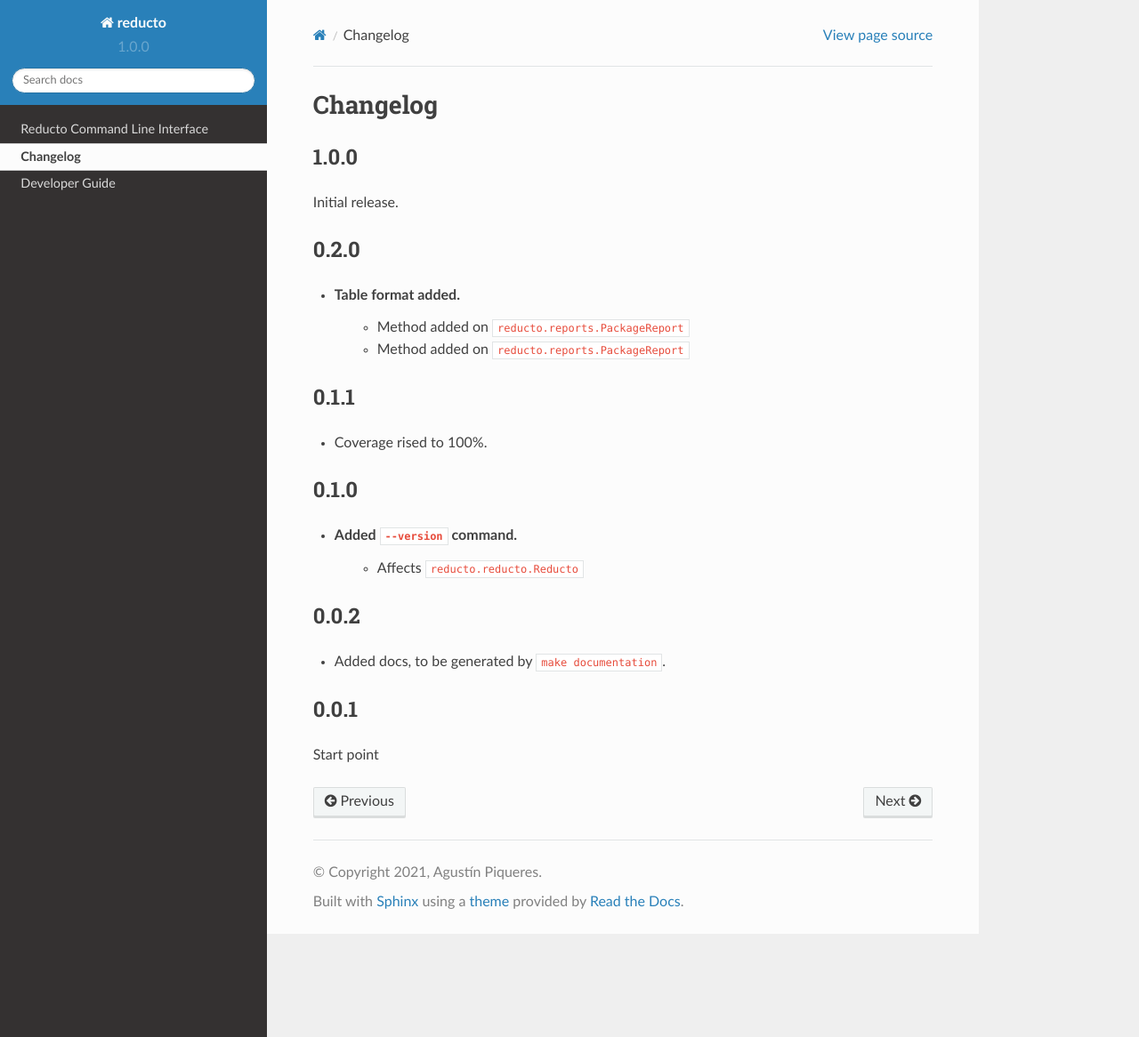
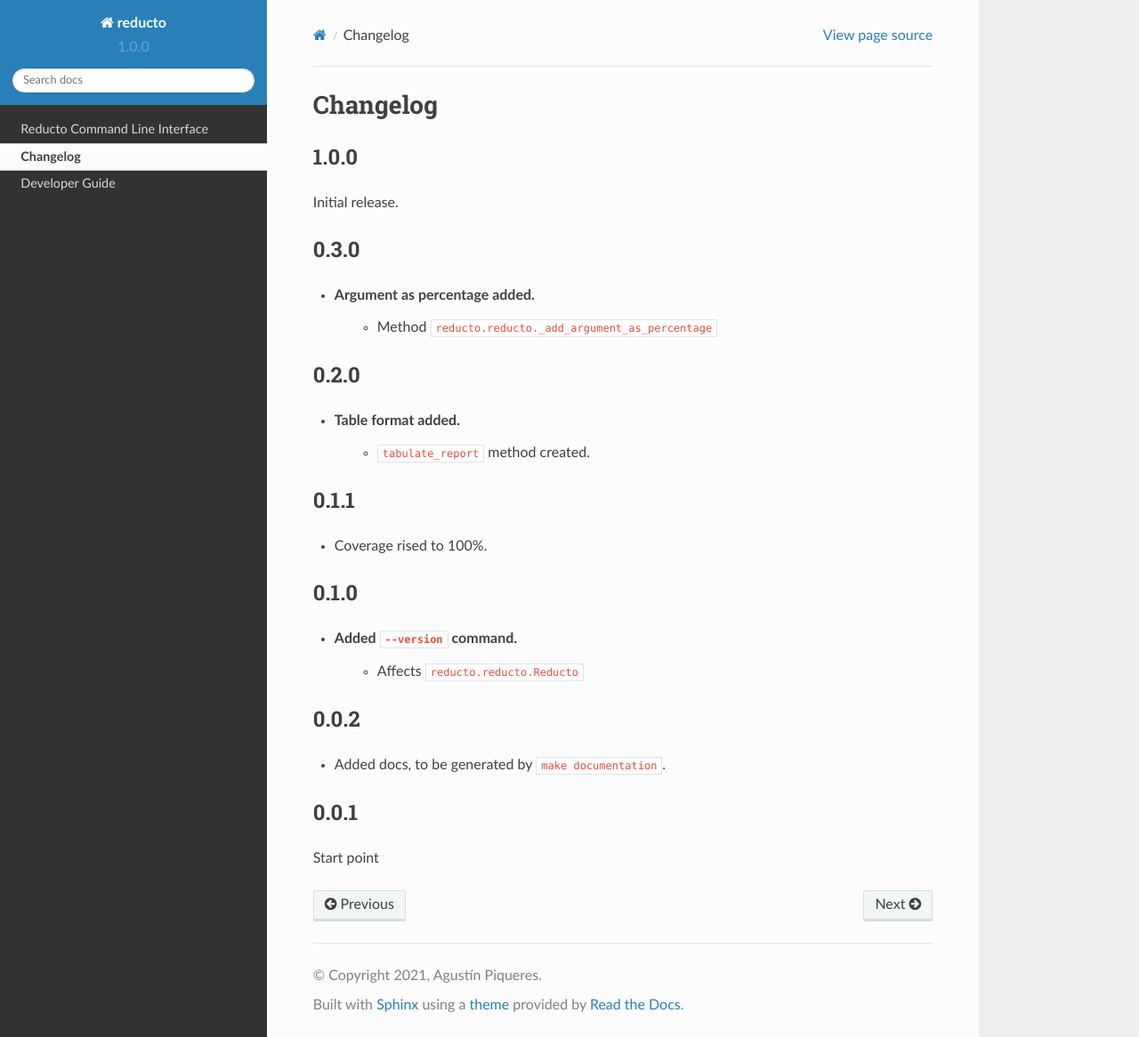
Before and after one commit to plaguss/reducto, a Sphinx documentation site: the page built from docs/changelog.rst, in a window 1280 px wide and 1166 px high. Shown: the whole window at 89% size. Built offline with Sphinx 7.4.7 and the Read the Docs theme 2.0.0, drawn with Linux system fonts in a browser that asks for light colours.

Commit message:
doc: add method to report as percentage

```diff
--- a/docs/changelog.rst
+++ b/docs/changelog.rst
@@ -7,12 +7,17 @@ Changelog
 
 Initial release.
 
+0.3.0
+-----
+
+- Argument as percentage added.
+     - Method ``reducto.reducto._add_argument_as_percentage``
+
 0.2.0
 -----
 
 - Table format added.
-     - Method added on ``reducto.reports.PackageReport``
-     - Method added on ``reducto.reports.PackageReport``
+    - ``tabulate_report`` method created.
 
 0.1.1
 -----
```
